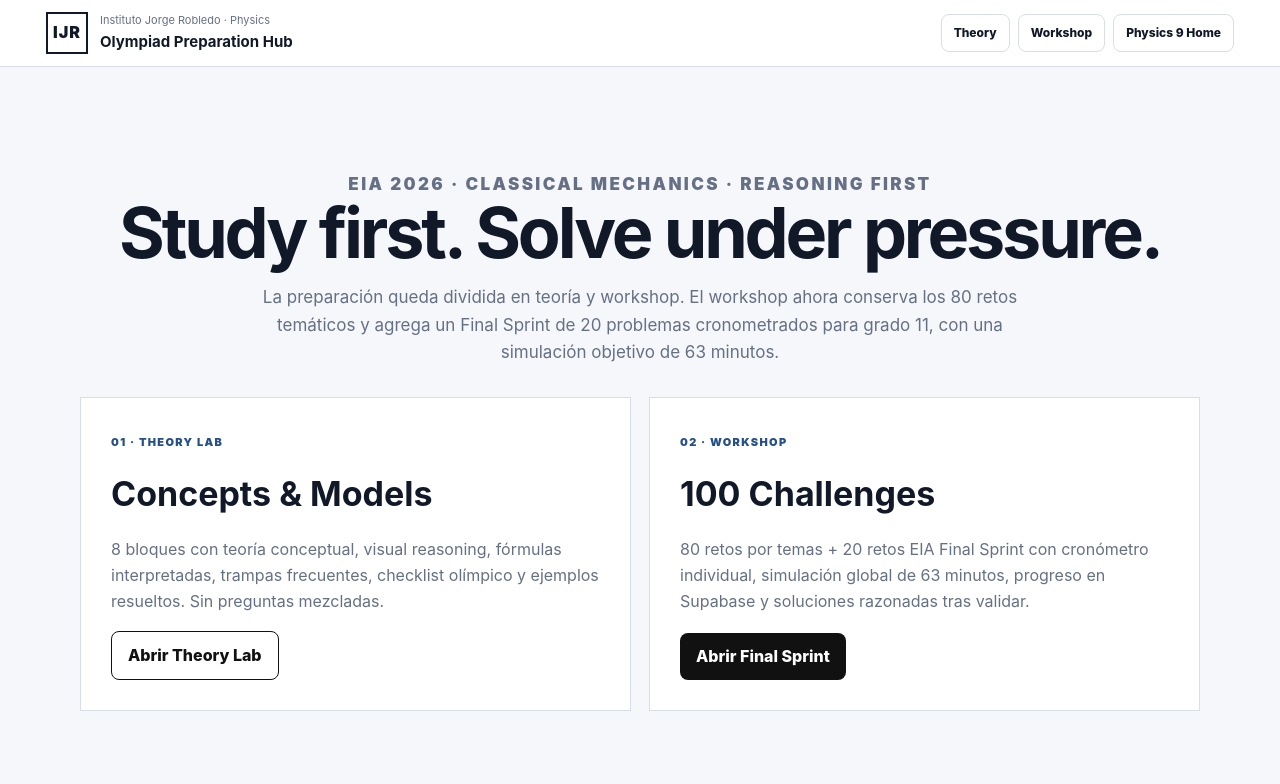
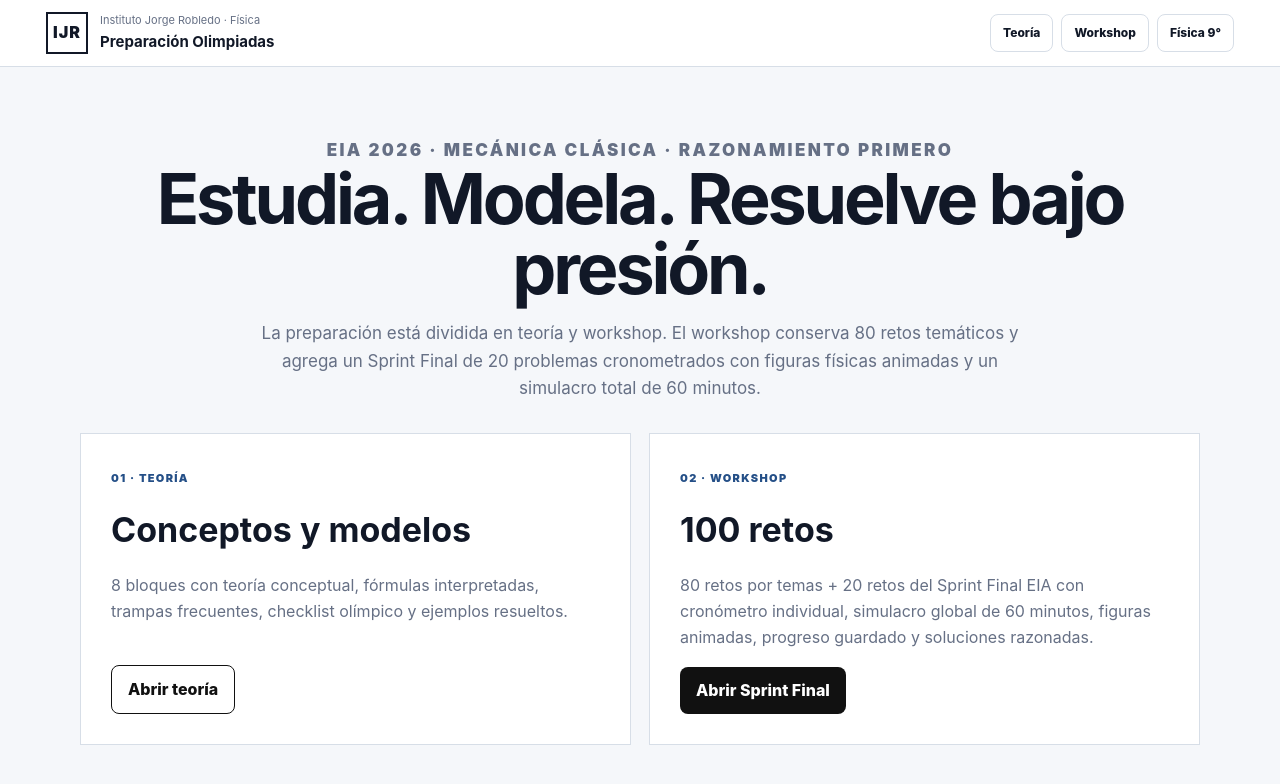
Before and after one commit to juanperez238421-cpu/ijr-fundamentos-fisica-9-2026, a plain HTML site: page olimpiadas-fisica/index.html in a window 1280 px wide. Drawn offline with Linux system fonts and the light colour scheme.

Commit message:
Update Olympiad landing for Spanish 60-minute animated Final Sprint

```diff
--- a/olimpiadas-fisica/index.html
+++ b/olimpiadas-fisica/index.html
@@ -4,22 +4,22 @@
   <meta charset="UTF-8">
   <meta name="viewport" content="width=device-width,initial-scale=1,viewport-fit=cover">
   <meta name="color-scheme" content="light">
-  <meta name="description" content="Physics Olympiad Preparation Hub for Instituto Jorge Robledo: theory, 80 core challenges and a 20-question timed EIA final sprint.">
-  <title>Physics Olympiad Preparation · IJR</title>
+  <meta name="description" content="Preparación Olimpiadas de Física IJR: teoría, 80 retos base y un Sprint Final EIA de 20 problemas animados y cronometrados en 60 minutos.">
+  <title>Preparación Olimpiadas de Física · IJR</title>
   <link rel="stylesheet" href="styles.css?v=20260901-v1">
   <link rel="stylesheet" href="olympiad-v5.css?v=20260901-v5">
 </head>
 <body class="v5-page">
   <header class="v5-topbar">
-    <a class="v5-brand" href="./"><span class="v5-brand-badge">IJR</span><span><small>Instituto Jorge Robledo · Physics</small><strong>Olympiad Preparation Hub</strong></span></a>
-    <nav class="v5-nav"><a href="theory.html">Theory</a><a href="workshop.html">Workshop</a><a href="../">Physics 9 Home</a></nav>
+    <a class="v5-brand" href="./"><span class="v5-brand-badge">IJR</span><span><small>Instituto Jorge Robledo · Física</small><strong>Preparación Olimpiadas</strong></span></a>
+    <nav class="v5-nav"><a href="theory.html">Teoría</a><a href="workshop.html">Workshop</a><a href="../">Física 9°</a></nav>
   </header>
   <main class="v5-landing">
     <div class="v5-landing-inner">
-      <div class="v5-landing-head"><p class="v5-kicker">EIA 2026 · CLASSICAL MECHANICS · REASONING FIRST</p><h1>Study first. Solve under pressure.</h1><p>La preparación queda dividida en teoría y workshop. El workshop ahora conserva los 80 retos temáticos y agrega un Final Sprint de 20 problemas cronometrados para grado 11, con una simulación objetivo de 63 minutos.</p></div>
-      <section class="v5-choice-grid" aria-label="Choose theory or workshop">
-        <article class="v5-choice secondary"><div><span class="num">01 · THEORY LAB</span><h2>Concepts & Models</h2><p>8 bloques con teoría conceptual, visual reasoning, fórmulas interpretadas, trampas frecuentes, checklist olímpico y ejemplos resueltos. Sin preguntas mezcladas.</p></div><a href="theory.html">Abrir Theory Lab</a></article>
-        <article class="v5-choice"><div><span class="num">02 · WORKSHOP</span><h2>100 Challenges</h2><p>80 retos por temas + 20 retos EIA Final Sprint con cronómetro individual, simulación global de 63 minutos, progreso en Supabase y soluciones razonadas tras validar.</p></div><a href="workshop.html#final-sprint">Abrir Final Sprint</a></article>
+      <div class="v5-landing-head"><p class="v5-kicker">EIA 2026 · MECÁNICA CLÁSICA · RAZONAMIENTO PRIMERO</p><h1>Estudia. Modela. Resuelve bajo presión.</h1><p>La preparación está dividida en teoría y workshop. El workshop conserva 80 retos temáticos y agrega un Sprint Final de 20 problemas cronometrados con figuras físicas animadas y un simulacro total de 60 minutos.</p></div>
+      <section class="v5-choice-grid" aria-label="Elegir teoría o workshop">
+        <article class="v5-choice secondary"><div><span class="num">01 · TEORÍA</span><h2>Conceptos y modelos</h2><p>8 bloques con teoría conceptual, fórmulas interpretadas, trampas frecuentes, checklist olímpico y ejemplos resueltos.</p></div><a href="theory.html">Abrir teoría</a></article>
+        <article class="v5-choice"><div><span class="num">02 · WORKSHOP</span><h2>100 retos</h2><p>80 retos por temas + 20 retos del Sprint Final EIA con cronómetro individual, simulacro global de 60 minutos, figuras animadas, progreso guardado y soluciones razonadas.</p></div><a href="workshop.html#final-sprint">Abrir Sprint Final</a></article>
       </section>
     </div>
   </main>
```
